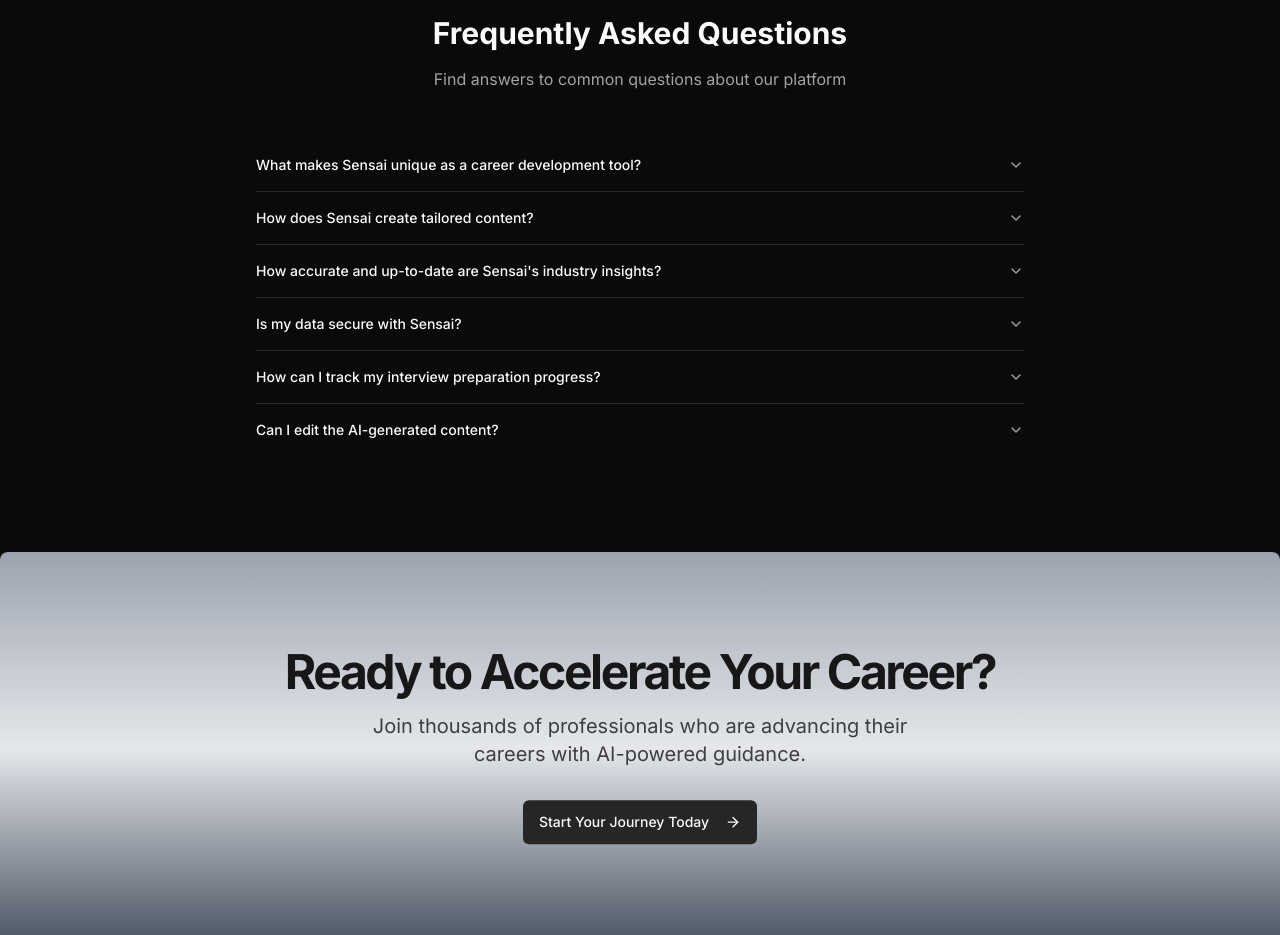
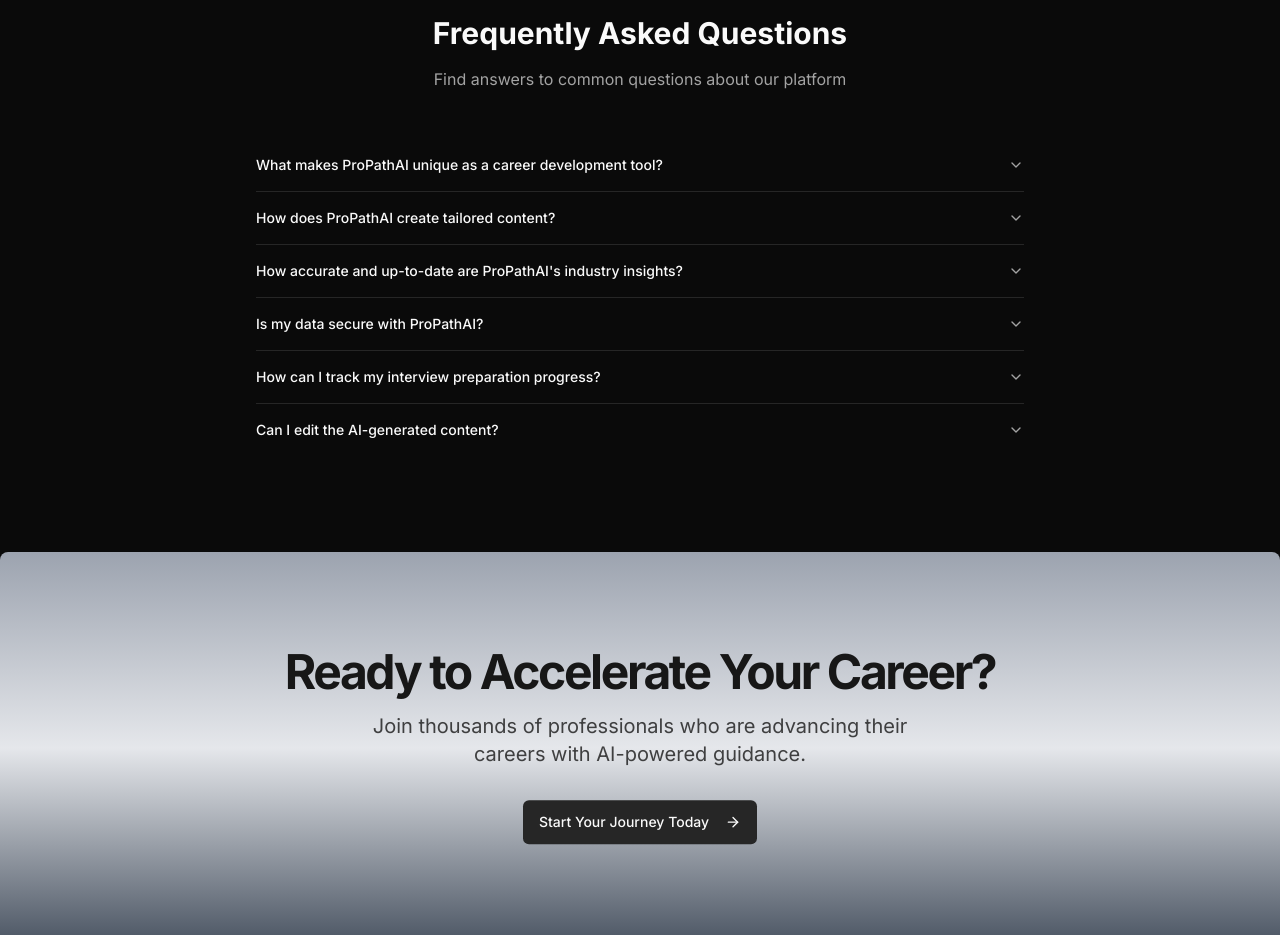
Before and after one commit to vague7/propathai, a Next.js app: page / in a window 1280 px wide. Shown: the part 3520-4455 px from the top of the page. Built offline with nearby package versions, Linux system fonts and the light colour scheme; no server answers.

Commit message:
minor fixes

```diff
--- a/data/faqs.js
+++ b/data/faqs.js
@@ -1,32 +1,32 @@
 export const faqs = [
   {
-    question: "What makes Sensai unique as a career development tool?",
+    question: "What makes ProPathAI unique as a career development tool?",
     answer:
-      "Sensai combines AI-powered career tools with industry-specific insights to help you advance your career. Our platform offers three main features: an intelligent resume builder, a cover letter generator, and an adaptive interview preparation system. Each tool is tailored to your industry and skills, providing personalized guidance for your professional journey.",
+      "PropathAI combines AI-powered career tools with industry-specific insights to help you advance your career. Our platform offers three main features: an intelligent resume builder, a cover letter generator, and an adaptive interview preparation system. Each tool is tailored to your industry and skills, providing personalized guidance for your professional journey.",
   },
   {
-    question: "How does Sensai create tailored content?",
+    question: "How does ProPathAI create tailored content?",
     answer:
-      "Sensai learns about your industry, experience, and skills during onboarding. It then uses this information to generate customized resumes, cover letters, and interview questions. The content is specifically aligned with your professional background and industry standards, making it highly relevant and effective.",
+      "PropathAI learns about your industry, experience, and skills during onboarding. It then uses this information to generate customized resumes, cover letters, and interview questions. The content is specifically aligned with your professional background and industry standards, making it highly relevant and effective.",
   },
   {
-    question: "How accurate and up-to-date are Sensai's industry insights?",
+    question: "How accurate and up-to-date are ProPathAI's industry insights?",
     answer:
       "We update our industry insights weekly using advanced AI analysis of current market trends. This includes salary data, in-demand skills, and industry growth patterns. Our system constantly evolves to ensure you have the most relevant information for your career decisions.",
   },
   {
-    question: "Is my data secure with Sensai?",
+    question: "Is my data secure with ProPathAI?",
     answer:
       "Absolutely. We prioritize the security of your professional information. All data is encrypted and securely stored using industry-standard practices. We use Clerk for authentication and never share your personal information with third parties.",
   },
   {
     question: "How can I track my interview preparation progress?",
     answer:
-      "Sensai tracks your performance across multiple practice interviews, providing detailed analytics and improvement suggestions. You can view your progress over time, identify areas for improvement, and receive AI-generated tips to enhance your interview skills based on your responses.",
+      "ProPathAI tracks your performance across multiple practice interviews, providing detailed analytics and improvement suggestions. You can view your progress over time, identify areas for improvement, and receive AI-generated tips to enhance your interview skills based on your responses.",
   },
   {
     question: "Can I edit the AI-generated content?",
     answer:
-      "Yes! While Sensai generates high-quality initial content, you have full control to edit and customize all generated resumes, cover letters, and other content. Our markdown editor makes it easy to refine the content to perfectly match your needs.",
+      "Yes! While ProPathAI generates high-quality initial content, you have full control to edit and customize all generated resumes, cover letters, and other content. Our markdown editor makes it easy to refine the content to perfectly match your needs.",
   },
 ];
```
Also changed, not shown: public/logo.png.
